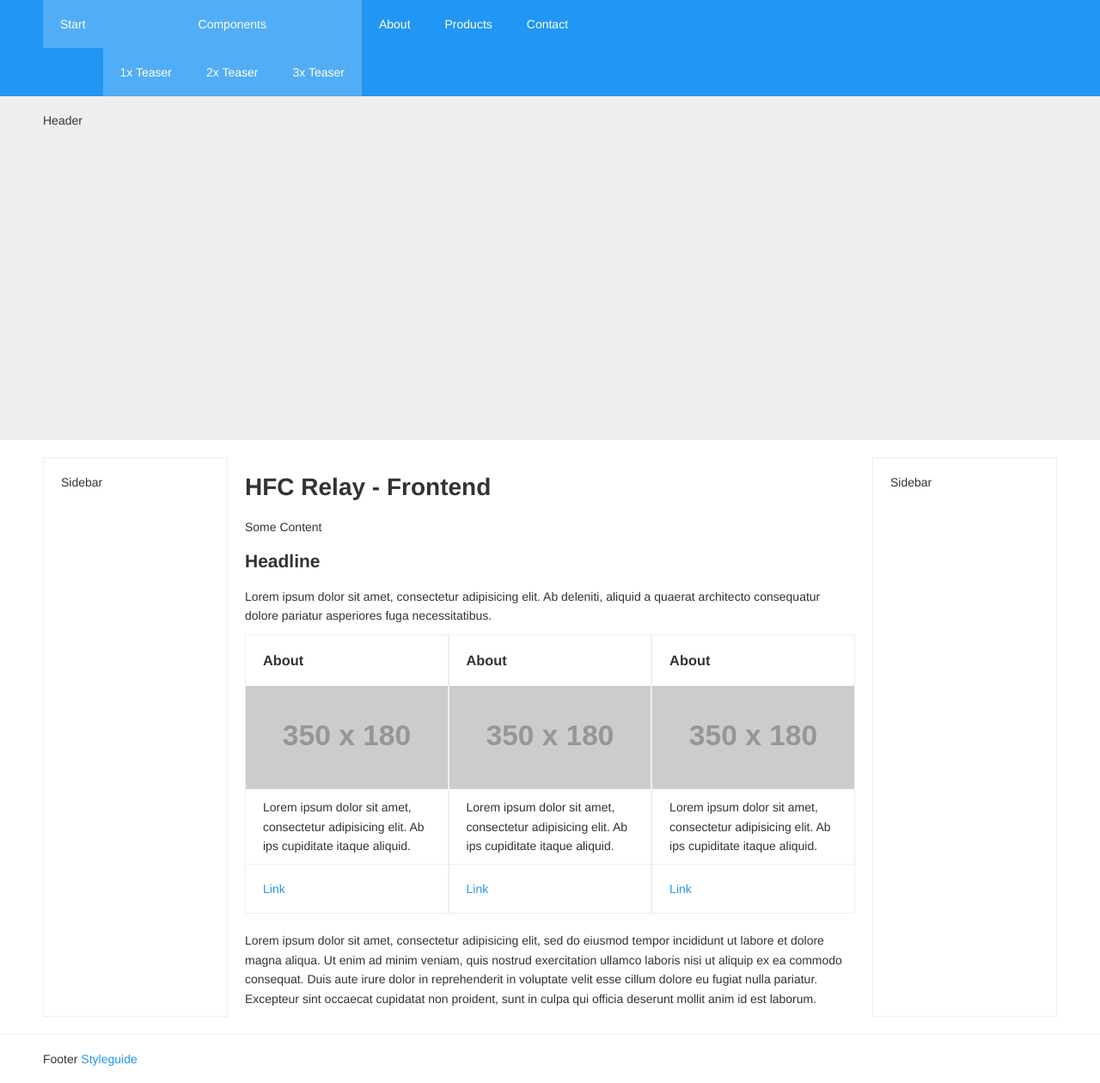
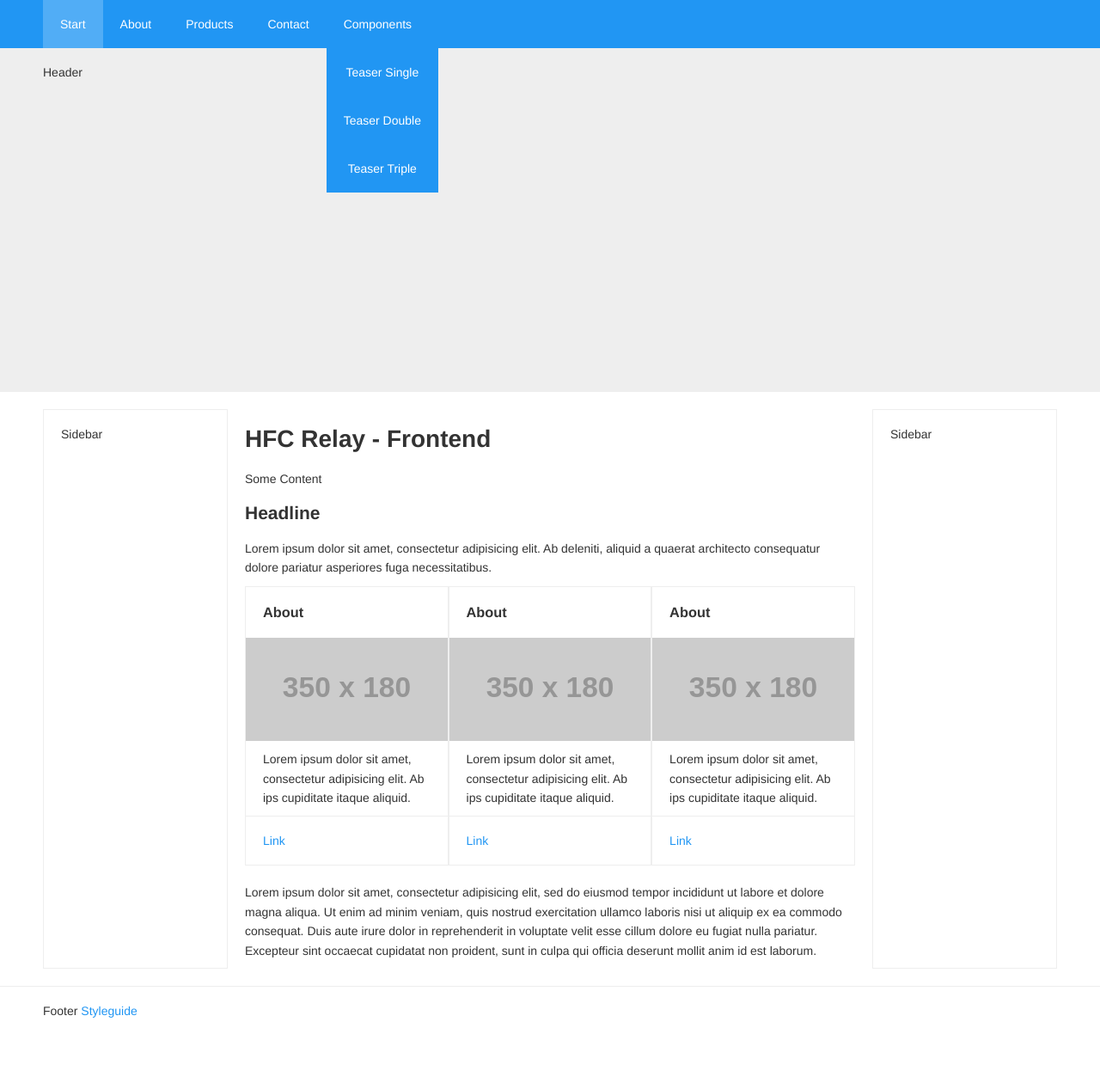
Before and after one commit to NilsDannemann/j_hfc_relay, a Jekyll site: the page built from index.html, in a window 1280 px wide. Shown: the whole page at 86% size. Built offline with Jekyll 4.4.1, drawn with Linux system fonts in a browser that asks for light colours; after the commit the page ends 1204 px from its top, so only the background shows below that.

Commit message:
[update] mnav to nav

```diff
--- a/_includes/_base.scss
+++ b/_includes/_base.scss
@@ -35,7 +35,7 @@
 
 @import 'components_base/typography/typography';
 @import 'components_base/header/header';
-@import 'components_base/mnav/mnav';
+@import 'components_base/nav/nav';
 @import 'components_base/content/content';
 @import 'components_base/sidebar/sidebar';
 @import 'components_base/footer/footer';
--- a/_includes/components_base/mnav/mnav.html
+++ /dev/null
@@ -1,42 +0,0 @@
-{% capture html %}
-	<nav class="mnav">
-		<ul class="mnav__inner">
-
-			{% if include.context == "/" %}
-				<li class="mnav__item">
-					<a class="mnav__link {% if page.url == "/" %}is-active{% endif %}" href="{{ site.baseurl }}/">Start</a>
-				</li>
-				<li class="mnav__item">
-					<a class="mnav__link {% if page.url == "/" %}is-active{% endif %}" href="#">Components</a>
-
-					<!-- Subnav -->
-					<ul class="mnav__inner">
-						<li><a class="mnav__link {% if page.url == "/" %}is-active{% endif %}" href="#">1x Teaser</a></li>
-						<li><a class="mnav__link {% if page.url == "/" %}is-active{% endif %}" href="#">2x Teaser</a></li>
-						<li><a class="mnav__link {% if page.url == "/" %}is-active{% endif %}" href="#">3x Teaser</a></li>
-					</ul>
-
-				</li>
-			{% endif %}
-
-			{% assign pages = site.pages | sort: "position" %}
-			{% for p in pages %}
-
-			{% capture slug    %}{{ p.url | split: "/"   | last                       }}{% endcapture %}
-			{% capture current %}{{ p.url | remove: slug | remove: "//" | append: "/" }}{% endcapture %}
-
-			{% if current == include.context %}
-				{% unless p.url contains "style" %}
-					<li class="mnav__item">
-						<a class="mnav__link {% if page.url contains p.url %}is-active{% endif %}" href="{{ site.baseurl }}{{ p.url }}">{{ p.title }}</a>
-						{% if p.children == true %}
-							{% include components_base/mnav/mnav.html context=p.url %}
-						{% endif %}
-					</li>
-				{% endunless %}
-			{% endif %}
-
-			{% endfor %}
-		</ul>
-	</nav>
-{% endcapture %}{{ html | strip_newlines | replace:'    ','' | replace:'    ','' | replace:'  ',' ' }}
--- a/_includes/components_base/mnav/_mnav.scss
+++ b/_includes/components_base/nav/_nav.scss
@@ -4,7 +4,7 @@
 /*
 /* =======================================*/
 
-.mnav {
+.nav {
 	background: $color-brand;
 
 	&__inner {
@@ -35,4 +35,13 @@
 			background: lighten($color-brand, 10%);
 		}
 	}
+
+	// SUBNAV
+	.nav {
+		position: absolute;
+	}
+
+	&__inner &__inner {
+		flex-direction: column;
+	}
 }
--- /dev/null
+++ b/_includes/components_base/nav/nav.html
@@ -0,0 +1,31 @@
+{% capture html %}
+	<nav class="nav">
+		<ul class="nav__inner">
+
+			{% if include.context == "/" %}
+				<li class="nav__item">
+					<a class="nav__link {% if page.url == "/" %}is-active{% endif %}" href="{{ site.baseurl }}/">Start</a>
+				</li>
+			{% endif %}
+
+			{% assign pages = site.pages | sort: "position" %}
+			{% for p in pages %}
+
+			{% capture slug    %}{{ p.url | split: "/"   | last                       }}{% endcapture %}
+			{% capture current %}{{ p.url | remove: slug | remove: "//" | append: "/" }}{% endcapture %}
+
+			{% if current == include.context %}
+				{% unless p.url contains "style" %}
+					<li class="nav__item">
+						<a class="nav__link {% if page.url contains p.url %}is-active{% endif %}" href="{{ site.baseurl }}{{ p.url }}">{{ p.title }}</a>
+						{% if p.children == true %}
+							{% include components_base/nav/nav.html context=p.url %}
+						{% endif %}
+					</li>
+				{% endunless %}
+			{% endif %}
+
+			{% endfor %}
+		</ul>
+	</nav>
+{% endcapture %}{{ html | strip_newlines | replace:'    ','' | replace:'    ','' | replace:'  ',' ' }}
--- a/_layouts/main.html
+++ b/_layouts/main.html
@@ -11,7 +11,7 @@
 	<link rel="stylesheet" href="{{ site.baseurl }}/css/style.css" media="screen">
 </head>
 <body>
-	{% include components_base/mnav/mnav.html context="/" %}
+	{% include components_base/nav/nav.html context="/" %}
 	{% include components_base/header/header.html %}
 	<section class="content">
 		<div class="content__inner">
--- a/_layouts/styleguide.html
+++ b/_layouts/styleguide.html
@@ -12,7 +12,7 @@
 	<link rel="stylesheet" href="{{ site.baseurl }}/css/styleguide.css" media="screen">
 </head>
 <body>
-	{% include components_base/mnav/mnav.html context="/" %}
+	{% include components_base/nav/nav.html context="/" %}
 	{% include components_base/header/header.html %}
 	<section class="content">
 		<div class="content__inner">
```
Also changed, not shown: _pages/components/components.md (added, +10 -0 lines), _pages/components/teaser_double.md (added, +10 -0 lines), _pages/components/teaser_single.md (added, +10 -0 lines), _pages/components/teaser_triple.md (added, +10 -0 lines).
